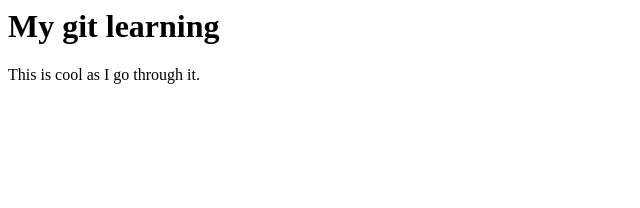
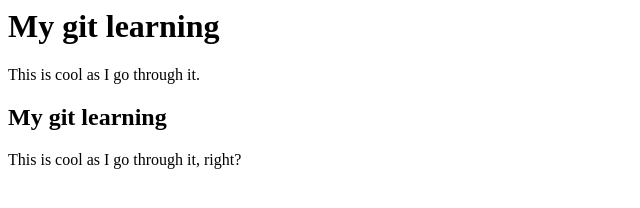
Before and after one commit to Greatlegend12/myproject_handling, a plain HTML site: page index.html in a window 1280 px wide. Shown: the whole page, without its empty margins (0-640 px from the left). Drawn offline with Linux system fonts and the light colour scheme.

Commit message:
second commit

```diff
--- a/index.html
+++ b/index.html
@@ -12,6 +12,9 @@
         <body>
             <h1>My git learning</h1>
             <p>This is cool as I go through it.</p>
+            <h2>My git learning</h2>
+            <p>This is cool as I go through it, right?</p>
+
         </body>
 
 
```
